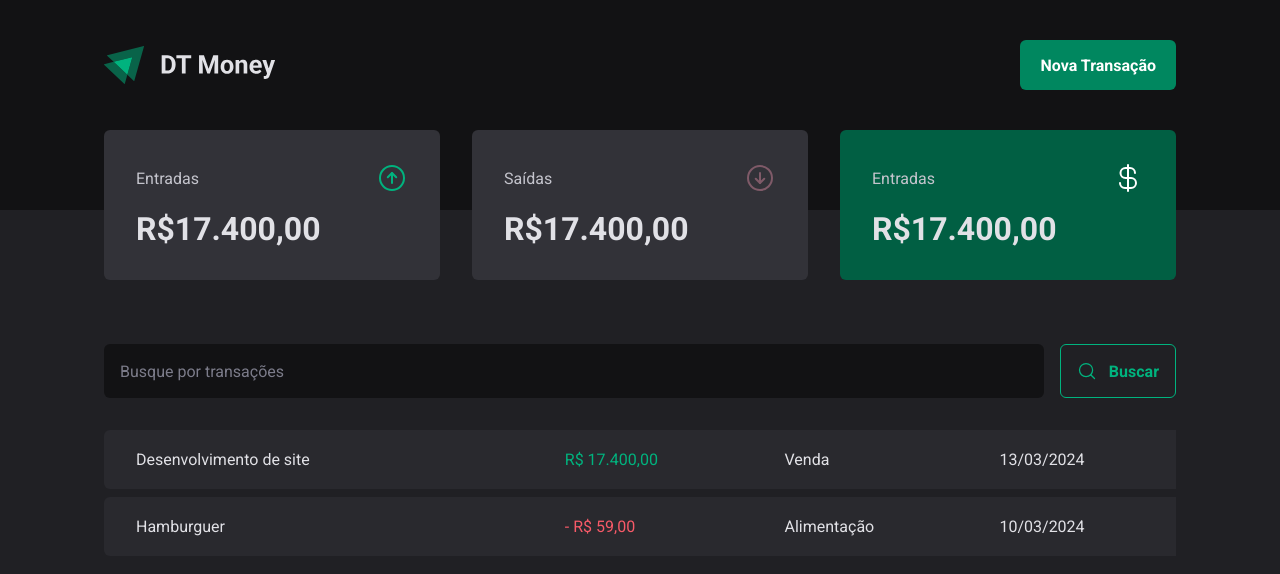
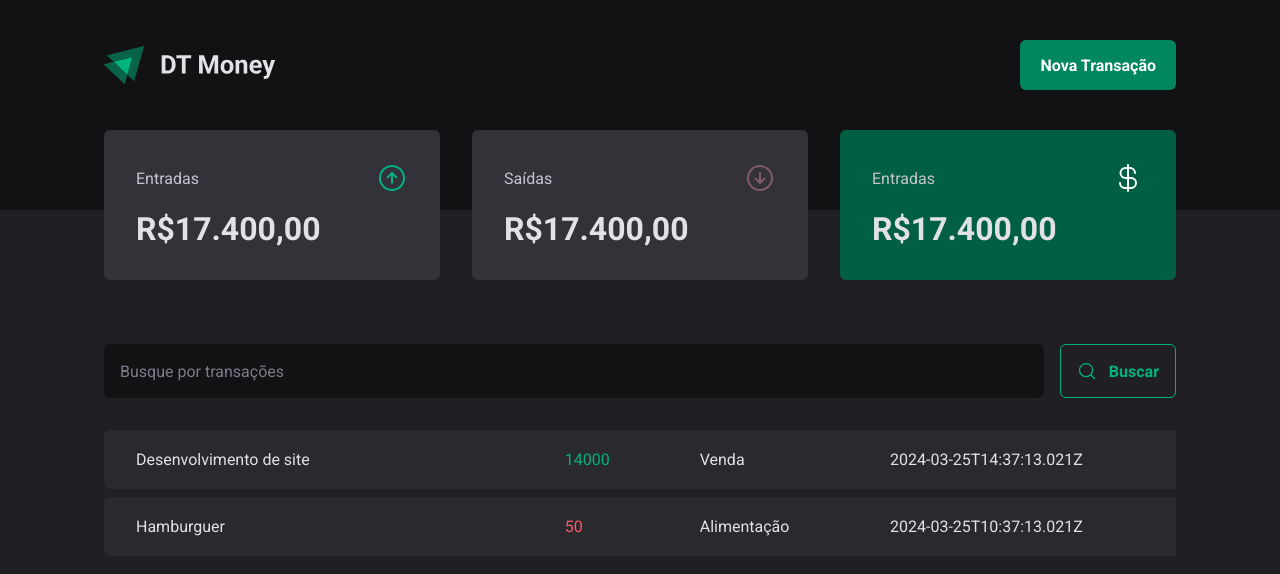
Before and after one commit to hugoh1dev/03_dt_money, a React (Vite) app in the folder 03_dt_money/: page / in a window 1280 px wide. Shown: the top 574 px of the page. Built offline with nearby package versions, Linux system fonts and the light colour scheme; data requests are answered from the project's data file.

Commit message:
create TransactionsContext and updated TransactionPage

```diff
--- a/03_dt_money/src/App.tsx
+++ b/03_dt_money/src/App.tsx
@@ -2,13 +2,16 @@
 import { defaultTheme } from './styles/themes/default'
 import { GlobalStyle } from './styles/global'
 import { Transactions } from './pages/Transactions'
+import { TransactionsProvider } from './contexts/TransactionsContext'
 
 export function App() {
   return (
     <ThemeProvider theme={defaultTheme}>
       <GlobalStyle />
 
-      <Transactions />
+      <TransactionsProvider>
+        <Transactions />
+      </TransactionsProvider>
     </ThemeProvider>
   )
 }
--- a/03_dt_money/src/components/Summary/index.tsx
+++ b/03_dt_money/src/components/Summary/index.tsx
@@ -1,7 +1,13 @@
+import { useContext } from "react";
 import { SummaryContainer, SummaryCard } from "./styles";
 import { ArrowCircleUp, ArrowCircleDown, CurrencyDollar } from "phosphor-react";
+import { TransactionsContext } from "../../contexts/TransactionsContext";
 
 export function Summary(){
+    const { transactions } = useContext(TransactionsContext);
+
+    console.log(transactions)
+
     return(
         <SummaryContainer>
             <SummaryCard>
--- /dev/null
+++ b/03_dt_money/src/contexts/TransactionsContext.tsx
@@ -0,0 +1,43 @@
+import { ReactNode, createContext, useEffect, useState } from "react";
+
+interface Transaction {
+    id: number;
+    description: string;
+    type: 'income' | 'outcome';
+    price: number;
+    category: string;
+    createdAt: string;
+}
+
+interface TransactionContextType {
+    transactions: Transaction[];
+}
+
+interface TransactionsProviderProps {
+    children: ReactNode;
+}
+
+export const TransactionsContext = createContext({} as TransactionContextType);
+
+export function TransactionsProvider({ children }: TransactionsProviderProps) {
+    const [transactions, setTransactions] = useState<Transaction[]>([])
+
+    async function loadTransactions(){
+        const response = await fetch('http://localhost:3333/transactions')
+        const data = await response.json();
+
+        setTransactions(data)
+    }
+
+    useEffect(() => {
+        loadTransactions();
+    }, [])
+
+
+
+    return (
+        <TransactionsContext.Provider value={{ transactions }}>
+            {children}
+        </TransactionsContext.Provider>
+    )
+}
--- a/03_dt_money/src/pages/Transactions/index.tsx
+++ b/03_dt_money/src/pages/Transactions/index.tsx
@@ -1,9 +1,14 @@
+import { useContext } from "react";
 import { Header } from "../../components/Header";
 import { Summary } from "../../components/Summary";
 import { SearchForm } from "./components/SearchForm";
 import { PriceHighlight, TransactionsContainer, TransactionsTable } from "./styles";
+import { TransactionsContext } from "../../contexts/TransactionsContext";
+
 
 export function Transactions() {
+    const { transactions } = useContext(TransactionsContext);
+
     return (
         <div>
             <Header />
@@ -14,26 +19,20 @@
 
                 <TransactionsTable>
                     <tbody>
-                        <tr>
-                            <td width="40%">Desenvolvimento de site</td>
-                            <td>
-                                <PriceHighlight variant="income">
-                                    R$ 17.400,00
-                                </PriceHighlight>
-                            </td>
-                            <td>Venda</td>
-                            <td>13/03/2024</td>
-                        </tr>
-                        <tr>
-                            <td width="40%">Hamburguer</td>
-                            <td>
-                                <PriceHighlight variant="outcome">
-                                    - R$ 59,00
-                                </PriceHighlight>
-                            </td>
-                            <td>Alimentação</td>
-                            <td>10/03/2024</td>
-                        </tr>
+                        {transactions.map(transaction => {
+                            return (
+                                <tr key={transaction.id}>
+                                    <td width="40%">{transaction.description}</td>
+                                    <td>
+                                        <PriceHighlight variant={transaction.type}>
+                                           {transaction.price}
+                                        </PriceHighlight>
+                                    </td>
+                                    <td>{transaction.category}</td>
+                                    <td>{transaction.createdAt}</td>
+                                </tr>
+                            )
+                        })}
                     </tbody>
                 </TransactionsTable>
             </TransactionsContainer>
```
